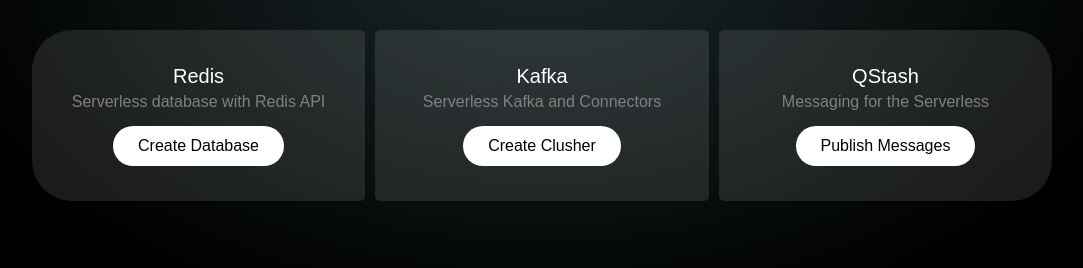
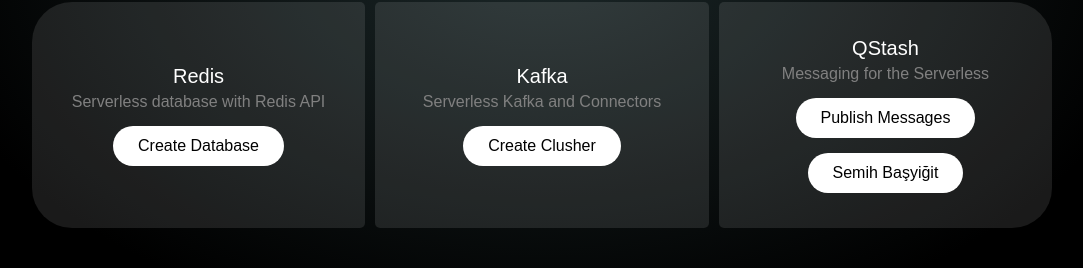
Before and after one commit to semihff/renk-degistir, a plain HTML site: page index.html in a window 1280 px wide. Shown: the part 448-716 px from the top of the page, without its empty margins (98-1181 px from the left). Drawn offline with Linux system fonts and the light colour scheme.

Commit message:
semih butonu eklendi

```diff
--- a/index.html
+++ b/index.html
@@ -27,6 +27,7 @@
         <h6>QStash</h6>
         <p>Messaging for the Serverless</p>
         <button>Publish Messages</button>
+        <button>Semih Başyiğit</button>
       </div>
     </div>
   </body>
```
